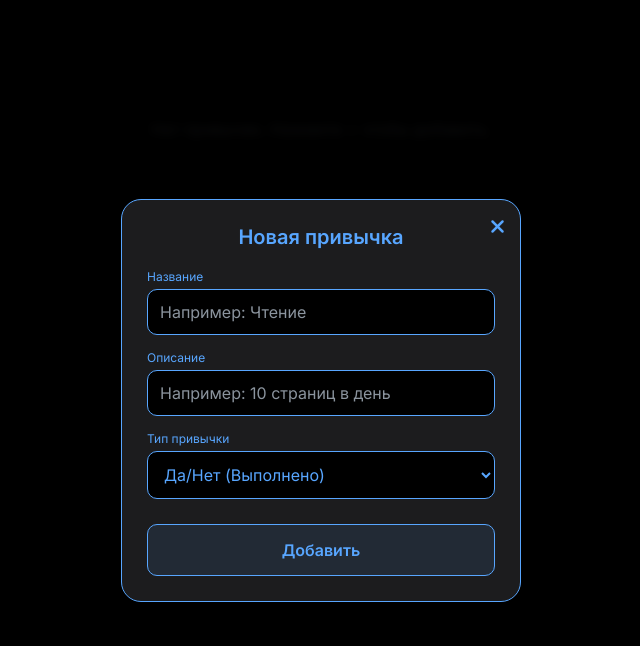
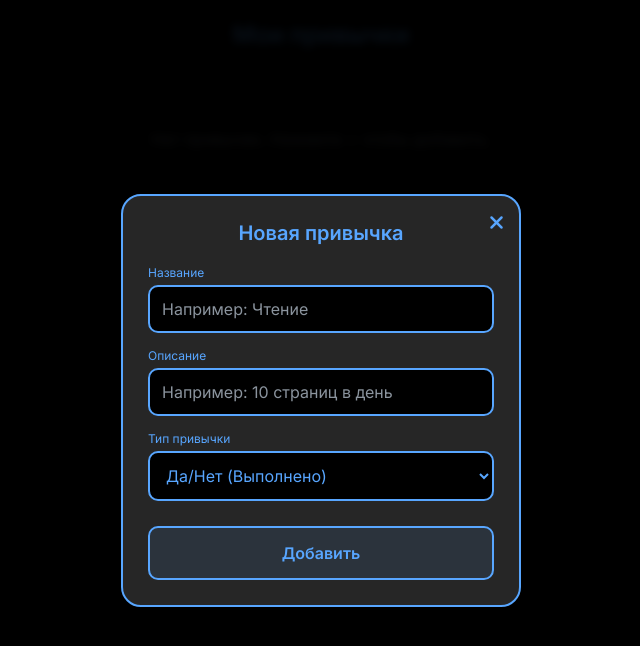
Before and after one commit to autochess77870292-collab/Habits, a plain HTML site: page index.html in a window 1280 px wide. Both pictures are taken after a click on the button 1220 px from the left and 740 px from the top of the page. Shown: the whole page, without its empty margins (319-959 px from the left). Drawn offline with Linux system fonts and the light colour scheme.

Commit message:
Update style.css

```diff
--- a/style.css
+++ b/style.css
@@ -1,6 +1,6 @@
 :root {
     --bg-color: #000000; /* Абсолютно черный фон */
-    --card-bg: #1c1c1e; /* Второстепенный темно-серый */
+    --card-bg: #262626; /* Чуть светлее фона */
     --border-color: #58a6ff; /* Синяя обводка */
     --text-main: #58a6ff; /* Синий текст */
     --text-muted: #8b949e; /* Серое описание */
@@ -16,7 +16,14 @@ body {
     padding-bottom: 100px;
 }
 
-h1 { font-size: 24px; margin-bottom: 20px; font-weight: 600; color: var(--text-main); }
+/* Заголовок по центру */
+h1 {
+    font-size: 24px;
+    margin-bottom: 30px; /* Отступ снизу, чтобы привычки были чуть ниже */
+    font-weight: 600;
+    color: var(--text-main);
+    text-align: center;
+}
 
 .habits-grid {
     display: flex;
@@ -24,9 +31,10 @@ h1 { font-size: 24px; margin-bottom: 20px; font-weight: 600; color: var(--text-m
     gap: 15px;
 }
 
+/* Карточка привычки */
 .habit-card {
     background: var(--card-bg);
-    border: 1px solid var(--border-color);
+    border: 2px solid var(--border-color); /* Обводка толще (было 1px) */
     border-radius: 16px;
     padding: 20px;
     display: flex;
@@ -54,9 +62,10 @@ h1 { font-size: 24px; margin-bottom: 20px; font-weight: 600; color: var(--text-m
     border-radius: 10px;
 }
 
+/* Круглые кнопки */
 .action-btn {
     background: none;
-    border: 2px solid var(--border-color);
+    border: 3px solid var(--border-color); /* Обводка еще толще для кнопок */
     color: var(--text-main);
     width: 56px;
     height: 56px;
@@ -96,6 +105,7 @@ h1 { font-size: 24px; margin-bottom: 20px; font-weight: 600; color: var(--text-m
     background: rgba(88, 166, 255, 0.1);
 }
 
+/* Кнопка Плюс (FAB) */
 .fab {
     position: fixed;
     bottom: 30px;
@@ -104,7 +114,7 @@ h1 { font-size: 24px; margin-bottom: 20px; font-weight: 600; color: var(--text-m
     height: 60px;
     border-radius: 50%;
     background: var(--bg-color);
-    border: 2px solid var(--glow-blue);
+    border: 3px solid var(--glow-blue); /* Толстая обводка */
     color: var(--glow-blue);
     font-size: 24px;
     display: flex;
@@ -117,6 +127,7 @@ h1 { font-size: 24px; margin-bottom: 20px; font-weight: 600; color: var(--text-m
 }
 .fab:active { transform: scale(0.95); }
 
+/* Модальное окно */
 .modal-overlay {
     position: fixed;
     top: 0; left: 0; right: 0; bottom: 0;
@@ -130,7 +141,7 @@ h1 { font-size: 24px; margin-bottom: 20px; font-weight: 600; color: var(--text-m
 
 .modal-content {
     background: var(--card-bg);
-    border: 1px solid var(--border-color);
+    border: 2px solid var(--border-color); /* Толстая обводка */
     padding: 25px;
     border-radius: 20px;
     width: 90%;
@@ -146,7 +157,7 @@ h1 { font-size: 24px; margin-bottom: 20px; font-weight: 600; color: var(--text-m
 .form-group input, .form-group select {
     width: 100%;
     background: var(--bg-color);
-    border: 1px solid var(--border-color);
+    border: 2px solid var(--border-color); /* Толстая обводка полей */
     color: var(--text-main);
     padding: 12px;
     border-radius: 10px;
@@ -165,7 +176,7 @@ h1 { font-size: 24px; margin-bottom: 20px; font-weight: 600; color: var(--text-m
     width: 100%;
     padding: 15px;
     background: rgba(88, 166, 255, 0.1);
-    border: 1px solid var(--glow-blue);
+    border: 2px solid var(--glow-blue); /* Толстая обводка кнопки */
     color: var(--glow-blue);
     border-radius: 10px;
     font-size: 16px;
```
